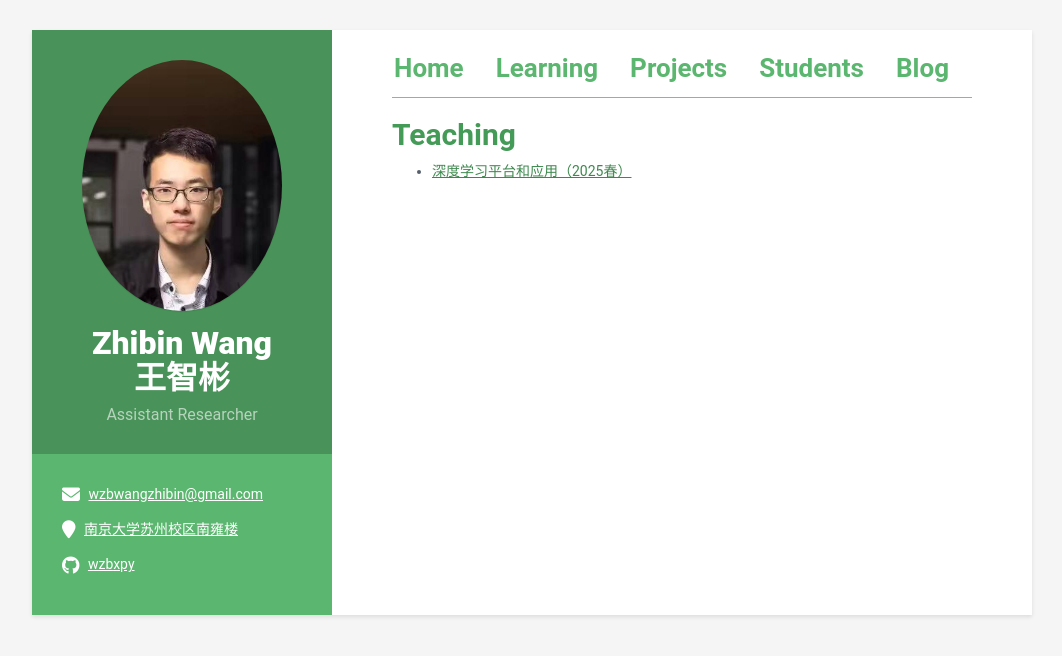
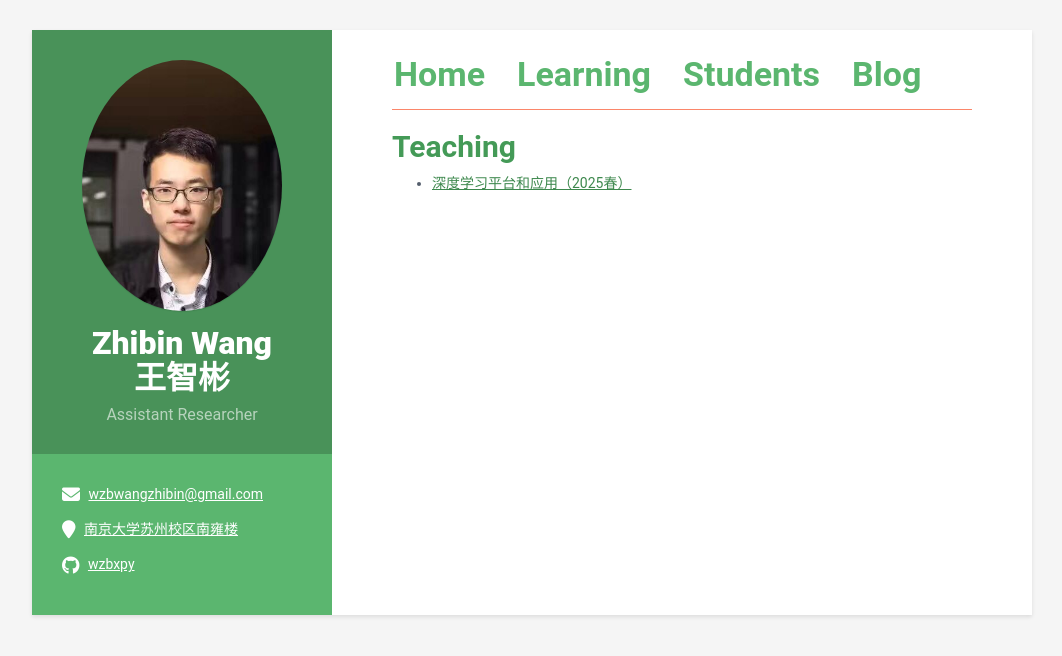
Before and after one commit to wzbxpy/wzbxpy.github.io, a Jekyll site: the page built from teaching.md, in a window 1280 px wide. Shown: the top 656 px of the page, without its empty margins (108-1170 px from the left). Built offline with Jekyll 4.4.1, drawn with Linux system fonts in a browser that asks for light colours; our own code applies the rules of GitHub Pages for plain Markdown files.

Commit message:
remove project

```diff
--- a/_includes/header.html
+++ b/_includes/header.html
@@ -3,7 +3,7 @@
         <ul>
             <li><a class="btn" href="{{ site.baseurl }}/">Home</a></li>
             <li><a class="btn" href="{{ site.baseurl }}/learning/">Learning</a></li>
-            <li><a class="btn" href="{{ site.baseurl }}/projects/">Projects</a></li>
+            <!-- <li><a class="btn" href="{{ site.baseurl }}/projects/">Projects</a></li> -->
             <li><a class="btn" href="{{ site.baseurl }}/students/">Students</a></li>
             <li><a class="btn" href="{{ site.baseurl }}/blog/">Blog</a></li>
             <!-- Add more buttons as needed -->
--- a/_sass/_base.scss
+++ b/_sass/_base.scss
@@ -365,7 +365,7 @@ p {
         a.btn {
           display: inline-block;
           padding: 8px 0px;
-          font-size: 26px;
+          font-size: 34px;
           font-weight: bold;
           color: $theme-color;
           text-decoration: none;
```
Also changed, not shown: projects/subgraph_matching.md (deleted, +0 -5 lines).
